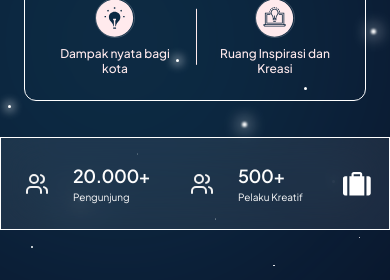
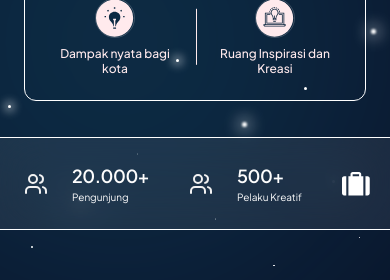
Before and after one commit to Glenn-Rhee/festival-mbois, a Next.js app: page / in a window 390 px wide. Shown: the part 3080-3360 px from the top of the page. Built offline with nearby package versions, Linux system fonts and the light colour scheme.

Commit message:
style: change style statistics bar at mobile

```diff
--- a/src/components/sections/about.tsx
+++ b/src/components/sections/about.tsx
@@ -148,7 +148,7 @@ export default function AboutSection() {
         </div>
 
         {/* Statistics Bar */}
-        <div className="mt-8 overflow-x-auto border border-white bg-[#EEEEEE14] px-4 py-6 backdrop-blur-xl sm:px-6 sm:py-8 md:rounded-2xl md:px-10 md:py-10">
+        <div className="mt-8 overflow-x-auto scrollbar-none border-t border-b md:border border-white bg-[#EEEEEE14] px-4 py-6 backdrop-blur-xl sm:px-6 sm:py-8 md:rounded-2xl md:px-10 md:py-10">
           <div className="flex min-w-max items-center justify-between gap-6 sm:min-w-0 sm:flex-wrap sm:justify-center">
             {t.about.stats.map((stat, index) => {
               const Icon = statisticIcons[index];
```
